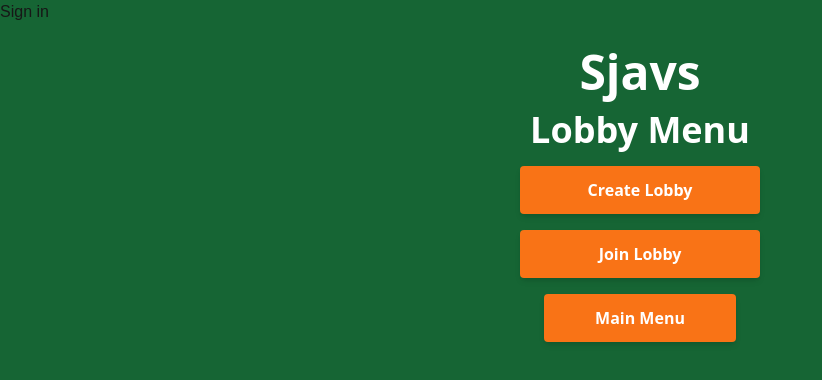
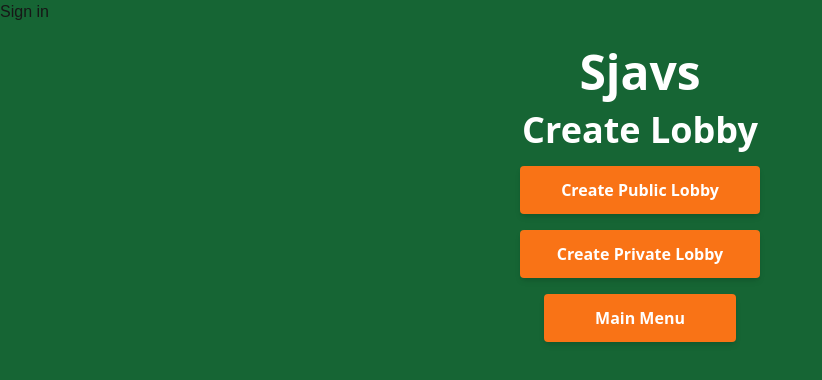
Before and after one commit to magnushansen/HMJ_Tech, a Next.js app in the folder sjavs/: page /createlobby in a window 1280 px wide. Shown: the top 380 px of the page, without its empty margins (0-822 px from the left). Built offline with nearby package versions, Linux system fonts and the light colour scheme; no server answers.

Commit message:
broytingar í create lobby

```diff
--- a/sjavs/app/createlobby/[lobbyId]/page.jsx
+++ b/sjavs/app/createlobby/[lobbyId]/page.jsx
@@ -1,7 +1,10 @@
 'use client';
+
+import { useRouter } from "next/navigation"; // For programmatic navigation
 
 export default function LobbyPage({ params }) {
     const { lobbyId } = params; // Get lobbyId from the URL
+    const router = useRouter();
 
     return (
         <div className="h-screen bg-green-800 text-white font-sans">
@@ -12,9 +15,7 @@ export default function LobbyPage({ params }) {
                 <p className="text-lg mb-6">Share this lobby ID with your friends to join the game!</p>
                 <button
                     className="block w-48 bg-red-500 hover:bg-red-600 text-center text-white font-semibold py-3 px-6 rounded shadow-md transition-transform transform hover:scale-105"
-                    onClick={() => {
-                        alert('Leave Lobby functionality goes here');
-                    }}
+                    onClick={() => router.push("/")}
                 >
                     Leave Lobby
                 </button>
--- a/sjavs/app/createlobby/page.jsx
+++ b/sjavs/app/createlobby/apage.jsx
@@ -1,4 +1,5 @@
 'use client'
+
 import { useRouter } from "next/navigation"; // For programmatic navigation
 import { createClient } from "@supabase/supabase-js";
 import React, { useState } from "react";
--- /dev/null
+++ b/sjavs/app/createlobby/page.tsx
@@ -0,0 +1,79 @@
+'use client'
+
+import { useRouter } from "next/navigation"; // For programmatic navigation
+import React,  { useState } from "react";
+import supabase from "../../lib/supabase";
+import Link from 'next/link';
+
+export default function CreateLobby() {
+    const [error, setError] = useState(null); // State for errors
+    const router = useRouter(); // Router for navigation
+
+    const createSession = async (isPrivate) => {
+        try {
+            // Insert a new session with specific values
+            const { data, error } = await supabase
+                .from('session')
+                .insert({
+                    public: !isPrivate, // private session
+                    active: true,  // session is active
+                    count: +1       // no players initially
+                })
+                .select() // Fetch the inserted data to get the ID
+                .single(); // Ensures we get a single object instead of an array
+
+            if (error) {
+                console.error('Error creating private session:', error.message);
+                alert('Failed to create session');
+            } if (!isPrivate) {
+                console.log('Private session created:', data);
+                alert('Private session created successfully!');
+                router.push(`/createlobby/${data.id}`);
+            } else {
+                console.log('Public session created: ', data);
+                alert('Public lobby created!')
+                router.push(`/createlobby/${data.id}`);
+            }
+            } catch (error) {
+            console.error('Unexpected error:', error);
+            }
+        };
+
+    return (
+    <div className="h-screen bg-green-800 text-white font-sans">
+
+        <div className="w-full text-center py-6">
+            <h1 className="text-5xl font-extrabold">Sjavs</h1>
+        </div>
+
+        <div className="flex flex-col items-center justify-start h-[calc(100vh-100px)] mt-[-10px]">
+            <h2 className="text-4xl font-bold mb-4">Create Lobby</h2>
+
+            <ul className="space-y-4 flex flex-col items-center">
+            <li>
+                <button onClick={() => createSession(true)}
+                className="block w-60 bg-orange-500 hover:bg-orange-600 text-center text-white font-semibold py-3 px-6 rounded shadow-md transition-transform transform hover:scale-105"
+                >
+                Create Public Lobby
+                </button>
+            </li>
+            <li>
+                <button onClick={() => createSession(false)}
+                className="block w-60 bg-orange-500 hover:bg-orange-600 text-center text-white font-semibold py-3 px-6 rounded shadow-md transition-transform transform hover:scale-105"
+                >
+                Create Private Lobby
+                </button>
+            </li>
+            <li>
+                <Link
+                href=".."
+                className="block w-48 bg-orange-500 hover:bg-orange-600 text-center text-white font-semibold py-3 px-6 rounded shadow-md transition-transform transform hover:scale-105"
+                >
+                Main Menu
+                </Link>
+            </li>
+            </ul>
+        </div>
+    </div>
+    );
+}
--- a/sjavs/app/page.tsx
+++ b/sjavs/app/page.tsx
@@ -1,96 +1,44 @@
-'use client'
-
-import Link from 'next/link';
-import { useEffect, useState } from 'react'
-import { useSession, useUser } from '@clerk/nextjs'
-import { createClient } from '@supabase/supabase-js'
-import React from 'react';
-import { headers } from 'next/headers';
+import Link from "next/link";
+import React from "react";
 
 export default function Menu() {
-  const [tasks, setTasks] = useState<any[]>([]);
-  const [loading, setLoading] = useState(true);
-  const [name, setName] = useState('');
-  // The `useUser()` hook will be used to ensure that Clerk has loaded data about the logged in user
-  const { user } = useUser();
-  // The `useSession()` hook will be used to get the Clerk session object
-  const { session } = useSession();
+    return (
+    <div className="h-screen bg-green-800 text-white font-sans">
 
-  // Create a custom supabase client that injects the Clerk Supabase token into the request headers
-  function createClerkSupabaseClient() {
-    return createClient(
-      process.env.NEXT_PUBLIC_SUPABASE_URL!,
-      process.env.NEXT_PUBLIC_SUPABASE_ANON_KEY!,
-      {
-        global: {
-          // Get the custom Supabase token from Clerk
-          fetch: async (url, options = {}) => {
-            const clerkToken = await session?.getToken({
-              template: 'supabase',
-            })
+    <div className="w-full text-center py-6">
+        <h1 className="text-5xl font-extrabold">Sjavs</h1>
+    </div>
 
-            // Insert the Clerk Supabase token into the headers
-            const headers = new Headers((options as RequestInit)?.headers);
-            headers.set('Authorization', `Bearer ${clerkToken}`);
+    <div className="flex flex-col items-center justify-start h-[calc(100vh-100px)] mt-[-10px]">
+        <h2 className="text-4xl font-bold mb-4">Main Menu</h2>
 
-            // Now call the default fetch
-            return fetch(url, {
-              ...options,
-              headers
-            })
-          }
-        }
-      }
+        <ul className="space-y-4 flex flex-col items-center">
+        <li>
+            <Link
+            href="/joinlobby"
+            className="block w-60 bg-orange-500 hover:bg-orange-600 text-center text-white font-semibold py-3 px-6 rounded shadow-md transition-transform transform hover:scale-105"
+            >
+            Join Lobby
+            </Link>
+        </li>
+        <li>
+            <Link
+            href="/createlobby"
+            className="block w-60 bg-orange-500 hover:bg-orange-600 text-center text-white font-semibold py-3 px-6 rounded shadow-md transition-transform transform hover:scale-105"
+            >
+            Create Lobby
+            </Link>
+        </li>
+        <li>
+            <Link
+            href="/tournament"
+            className="block w-60 bg-orange-500 hover:bg-orange-600 text-center text-white font-semibold py-3 px-6 rounded shadow-md transition-transform transform hover:scale-105"
+            >
+            Tournament
+            </Link>
+        </li>
+        </ul>
+    </div>
+    </div>
     )
-  }
-  // Create a `client` object for accessing Supabase data using the Clerk token
-  const client = createClerkSupabaseClient();
-
-  // This `useEffect` will wait for the User object to be loaded before requesting
-  // the tasks for the logged in user
-  useEffect(() => {
-    if (!user) return
-
-    async function loadTasks() {
-      setLoading(true);
-      const { data, error } = await client.from('tasks').select()
-      if (!error) setTasks(data)
-      setLoading(false)
-    }
-
-    loadTasks()
-  }, [user])
-
-  async function createTask(e: React.FormEvent<HTMLFormElement>) {
-    e.preventDefault()
-    // Insert tasks into the 'tasks' table in database
-    await client.from('tasks').insert({
-      name,
-    })
-    window.location.reload
-  }
-
-    return (
-      <div>
-        <h1>Tasks</h1>
-
-        {loading && <p>Loading...</p>}
-
-        {!loading && tasks.length > 0 && tasks.map((task: any) => <p key={task.id}>{task.name}</p>)}
-
-        {!loading && tasks.length === 0 && <p>No tasks found</p>}
-
-        <form onSubmit={createTask}>
-          <input
-          autoFocus
-          type="text"
-          name='name'
-          placeholder='Enter new task'
-          onChange={(e) => setName(e.target.value)}
-          value={name}
-          />
-          <button type='submit'>Add</button>
-        </form>
-      </div>
-    );
 }
```
